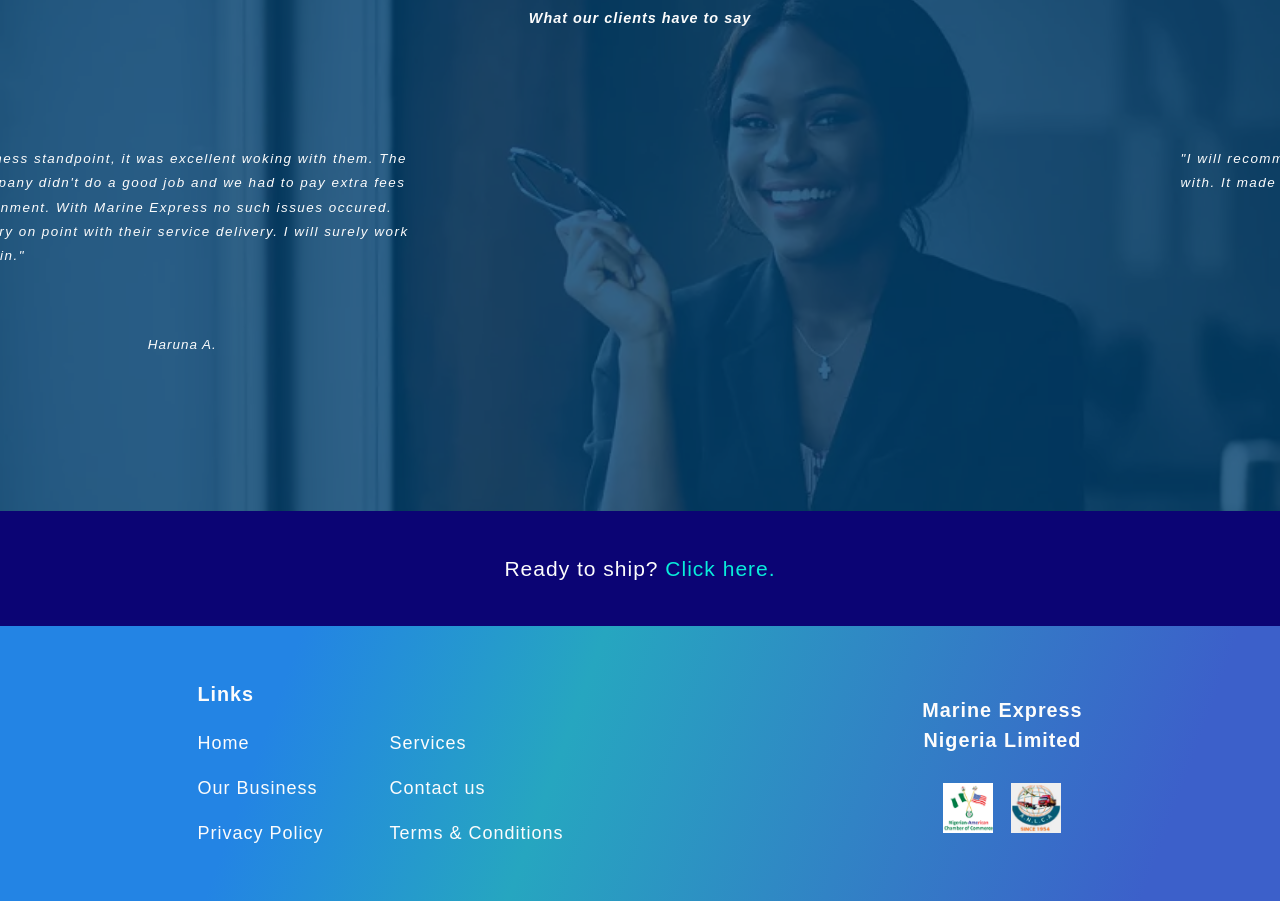
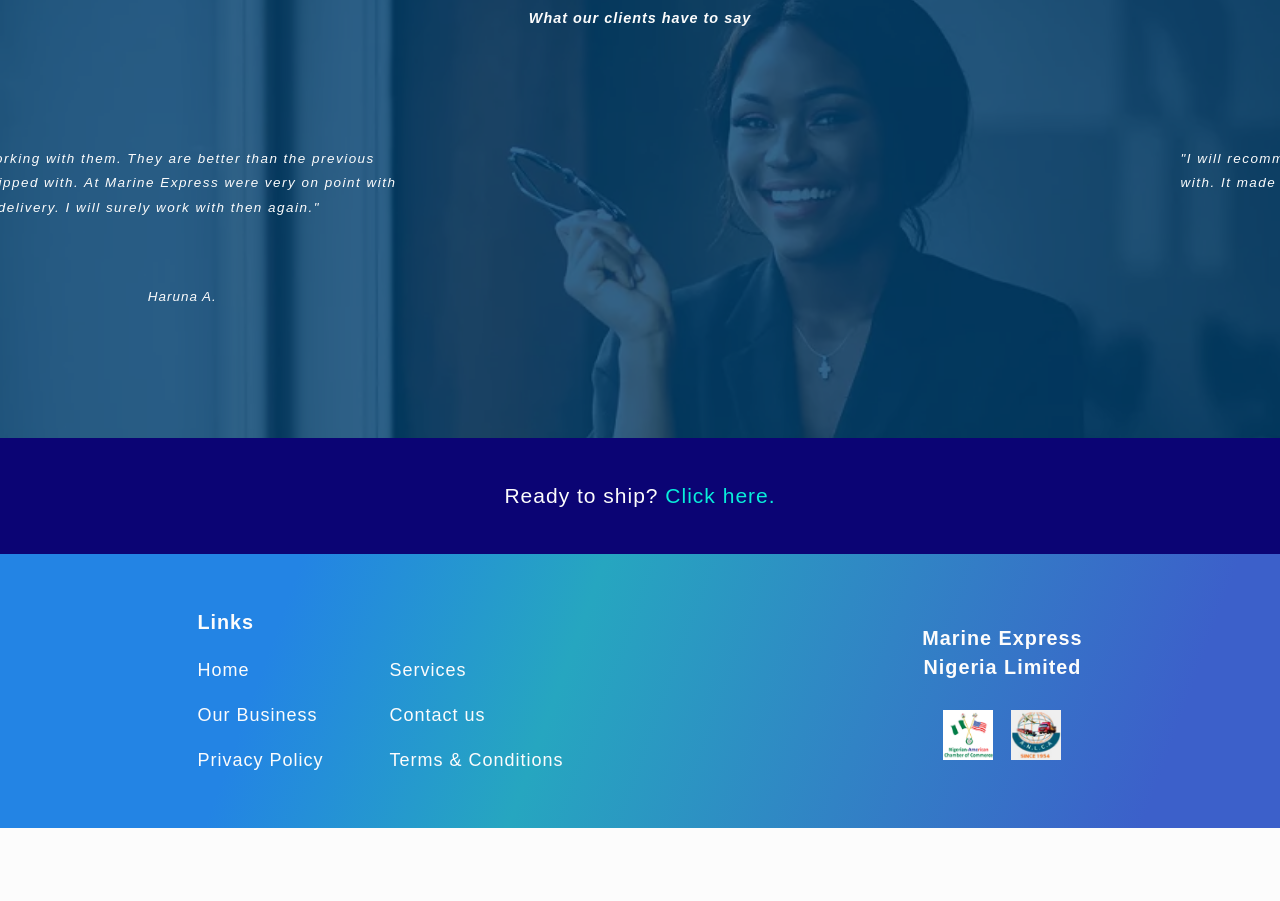
Before and after one commit to abeonweb/marine-express-site, a Next.js app: page / in a window 1280 px wide. Shown: the part 4180-5081 px from the top of the page. After the commit the page ends 5008 px from the top, so only its background shows below. Built offline with nearby package versions, Linux system fonts and the light colour scheme.

Commit message:
edited  testimonials

```diff
--- a/data.js
+++ b/data.js
@@ -154,26 +154,23 @@ const footerLinks = [
 const testimonials = [
     {
         image: "",
-        text: `From a business standpoint, it was excellent woking with them. The previous company didn't do a good job and we had to pay extra fees on our consignment. With Marine Express no such issues occured. They were very on point with their service delivery. I will surely work with then again.`,
+        text: `It is great working with them. They are better than the previous company I shipped with. At Marine Express were very on point with their service delivery. I will surely work with then again.`,
         info: "Haruna A."
     },
     {
         image: "",
-        text: `I will recommend Marine Express to all my friends. Very easy to work with. It made sending my packages overseas very easy.`,
-        info: "Cynthia J."
+        text: "I will recommend Marine Express to all my friends. Very easy to work with. It made sending my packages overseas very easy.",
+        info: "Cynthia"
     },
     {
         image: "",
-        text: `I made a great choice when I decided to use them. My goods got to me without any problems. It was expensive and I did not suffer any headaches doing it by myself like before.`,
+        text: "Great choice using them. My shipment got to me without any problems. It was not as expensive and I did not suffer any headaches like I used to.",
         info: "Ebuka N."
     },
     {
         image: "",
-        text: `I often had difficulties getting my goods into the country. This was mainly because
-        I just didn't have time to take care of the logistics by my self. A friend of mine told me about
-        Marine Express so I gave them a try. That was 2 years ago. My business has since grown more than double thanks to the effiency and
-        thoughtfulness from Marine Express. Thank you so much.`,
-        info: "Kenneth O."
+        text: "I never have time to worry logistics. A friend of mine told me about marine express almost 2 years ago. My business has grown more than thanks to the efforts of their team. Thank you so much.",
+        info: "Bolade"
     },
 
 ]
```
